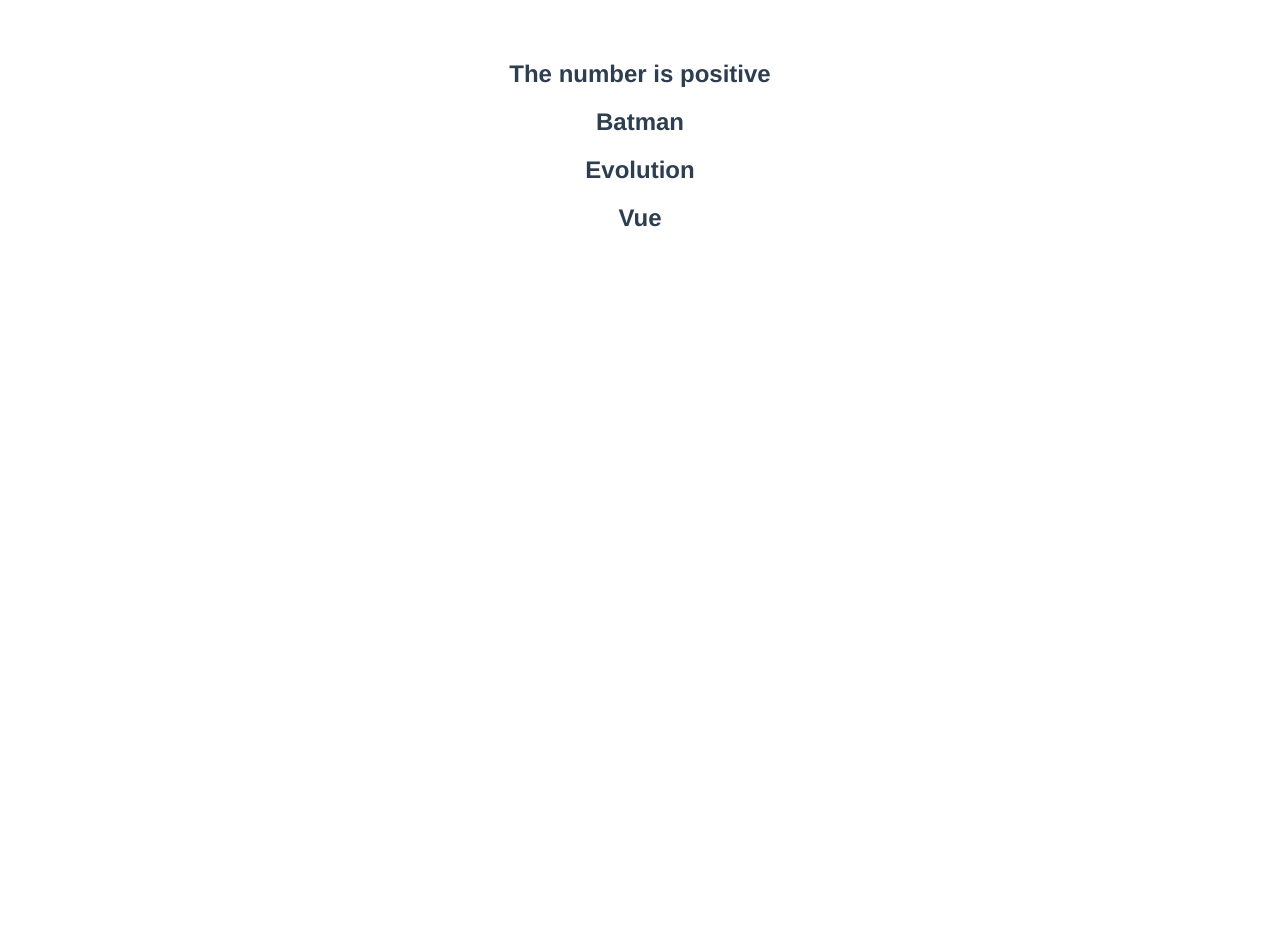
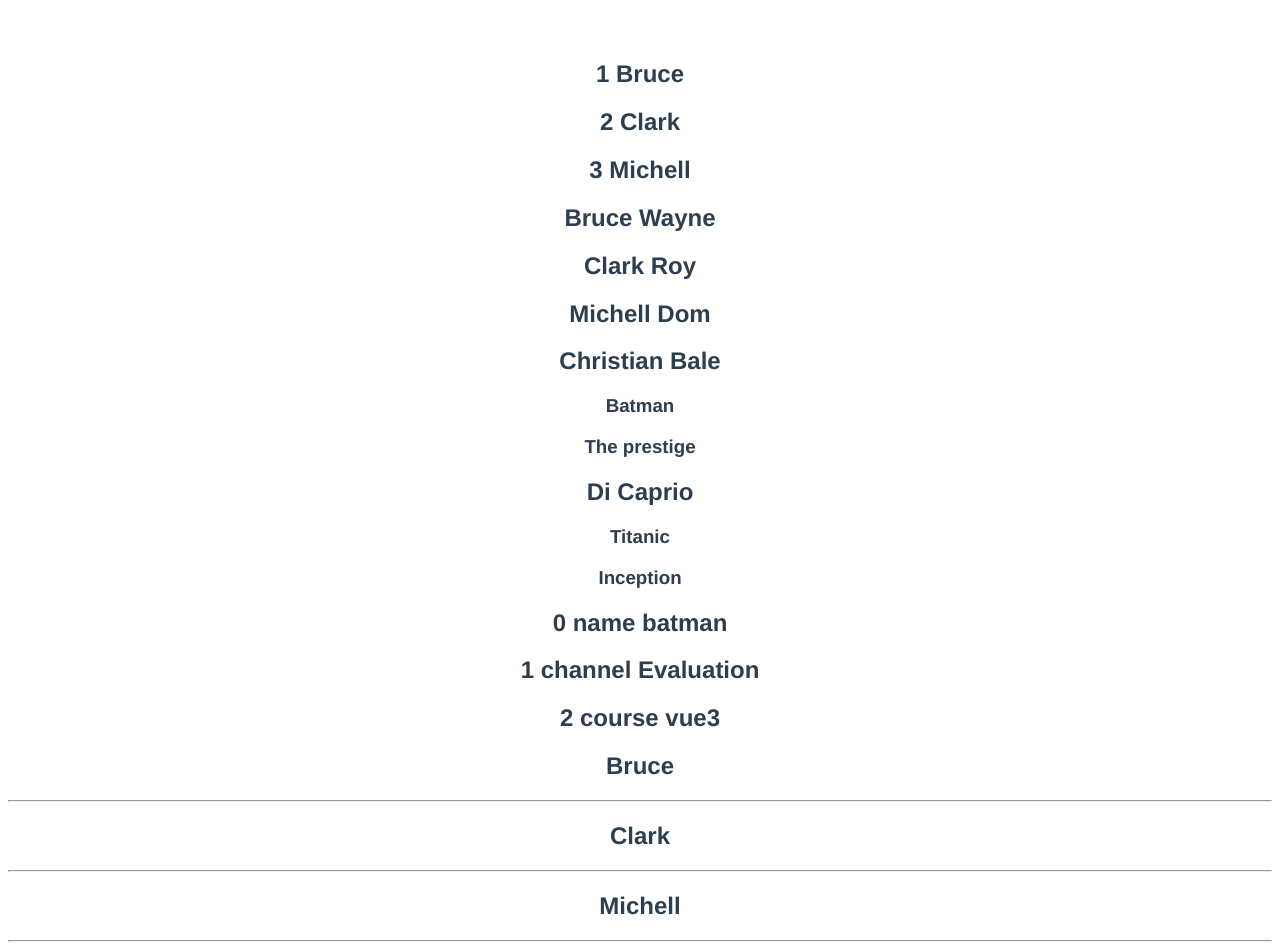
Before and after one commit to Omaralabdullah051/core-fundamentals-in-vue, a Vue app: page / in a window 1280 px wide. Before the commit the page ends 800 px from the top, so only its background shows below. Built offline with nearby package versions, Linux system fonts and the light colour scheme.

Commit message:
List Rendering

```diff
--- a/src/App.vue
+++ b/src/App.vue
@@ -1,19 +1,18 @@
 <template>
-   <h2 v-if="num === 0">The number is zero</h2>
-   <h2 v-else-if="num < 0">The number is negative</h2>
-   <h2 v-else-if="num > 0">The number is positive</h2>
-   <h2 v-else>Not a number</h2>
+   <h2 v-for="(name,index) in names" :key="name">{{index + 1}} {{name}}</h2>
+   <h2 v-for="name in fullNames" :key="name.first">{{name.first}} {{name.last}}</h2>
 
-  <template v-if="display">
-    <h2>Batman</h2>
-    <h2>Evolution</h2>
-    <h2>Vue</h2>
-  </template>
+   <div v-for="actor in actors" :key="actor.name">
+     <h2>{{actor.name}}</h2>
+     <h3 v-for="movie in actor.movies" :key="movie">{{movie}}</h3>
+   </div>
 
-  <h2 v-show="showElement">Using v-show</h2>
-  <h2 v-if="showElement">Using v-if</h2>
+   <h2 v-for="(value,key,index) in myInfo" :key="value">{{index}} {{key}} {{value}}</h2>
 
-  <!-- The difference between  v-show and v-if directive is v-show will mount in the DOM and render in the UI even the condition is false. But it toggles the css property display:none to display:block with the specific condition. On the other hand, v-if directive will not mount in the DOM and will not render when the conditionis false. When we need to toggle the display between none to display, v-show is more applicable. Becasue Mount in the DOM again is costly-->
+   <template v-for="name in names" :key="name">
+       <h2>{{name}}</h2>
+       <hr>
+   </template>
 </template>
 
 <script>
@@ -21,9 +20,27 @@
   name: 'App',
   data(){
     return{
-      num: 5,
-      display: true,
-      showElement: false
+       names: ['Bruce', 'Clark', 'Michell'],
+       fullNames: [
+        {first: 'Bruce', last:'Wayne'},
+        {first: 'Clark', last:'Roy'},
+        {first: 'Michell', last:'Dom'},
+       ],
+       actors: [
+        {
+         name: 'Christian Bale',
+         movies: ['Batman','The prestige']
+        },
+        {
+         name: 'Di Caprio',
+         movies: ['Titanic','Inception']
+        },
+       ],
+       myInfo: {
+        name: "batman",
+        channel: "Evaluation",
+        course: "vue3"
+       }
     }
   }
 }
```
